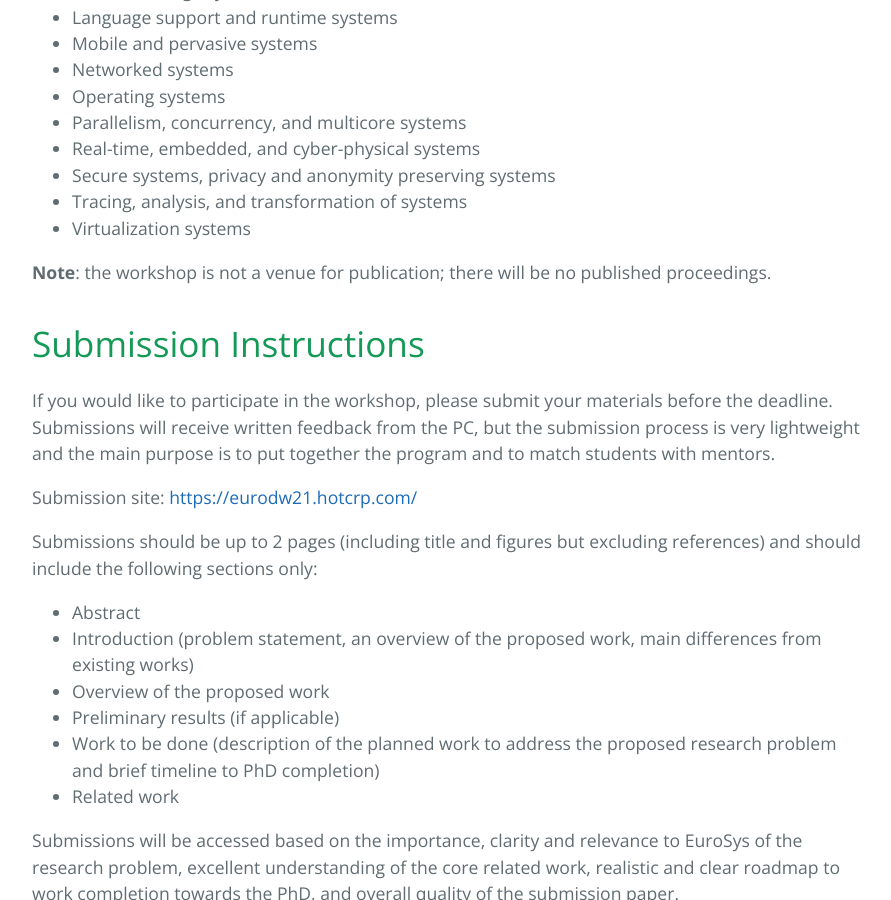
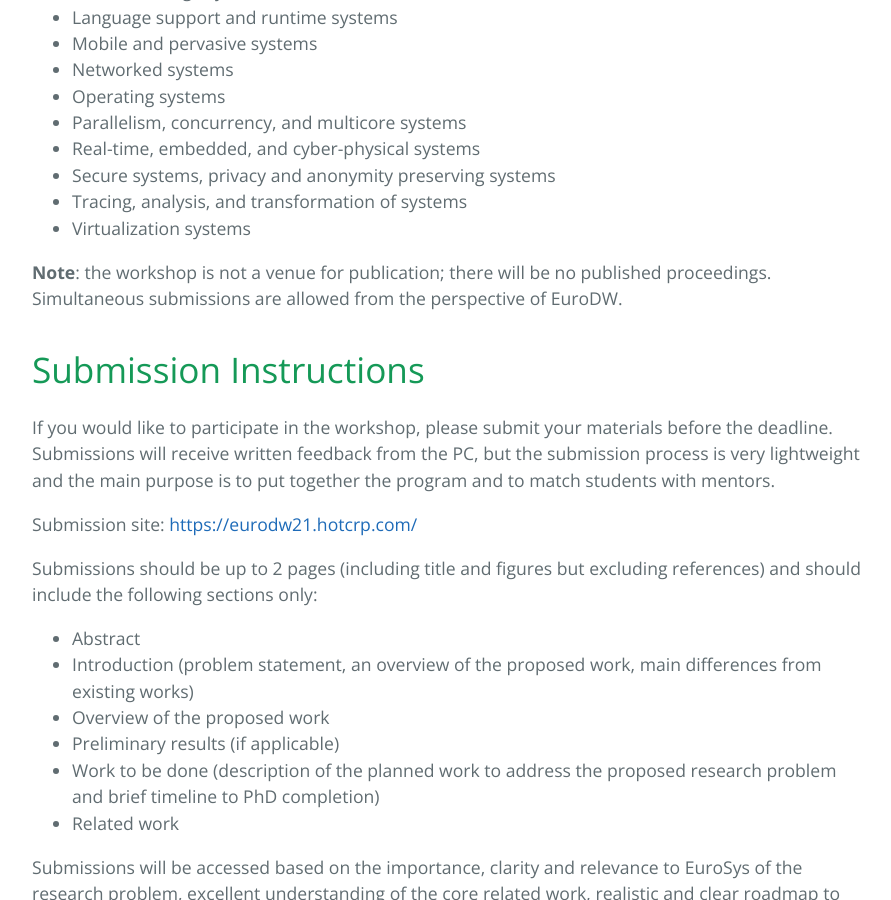
Before and after one commit to nacrooks/eurodw21.github.io, a Jekyll site: the page built from index.md, in a window 1280 px wide and 900 px high, scrolled down 1297 px. Shown: the whole window, without its empty margins (192-1083 px from the left). Built offline with Jekyll 4.4.1, drawn with Linux system fonts in a browser that asks for light colours.

Commit message:
note about simultaneous submissions

```diff
--- a/index.md
+++ b/index.md
@@ -33,7 +33,7 @@ We expect most submissions to be from current PhD students who have selected a c
 - Tracing, analysis, and transformation of systems
 - Virtualization systems
 
-**Note**: the workshop is not a venue for publication; there will be no published proceedings.
+**Note**: the workshop is not a venue for publication; there will be no published proceedings. Simultaneous submissions are allowed from the perspective of EuroDW.
 
 # Submission Instructions
 
```
